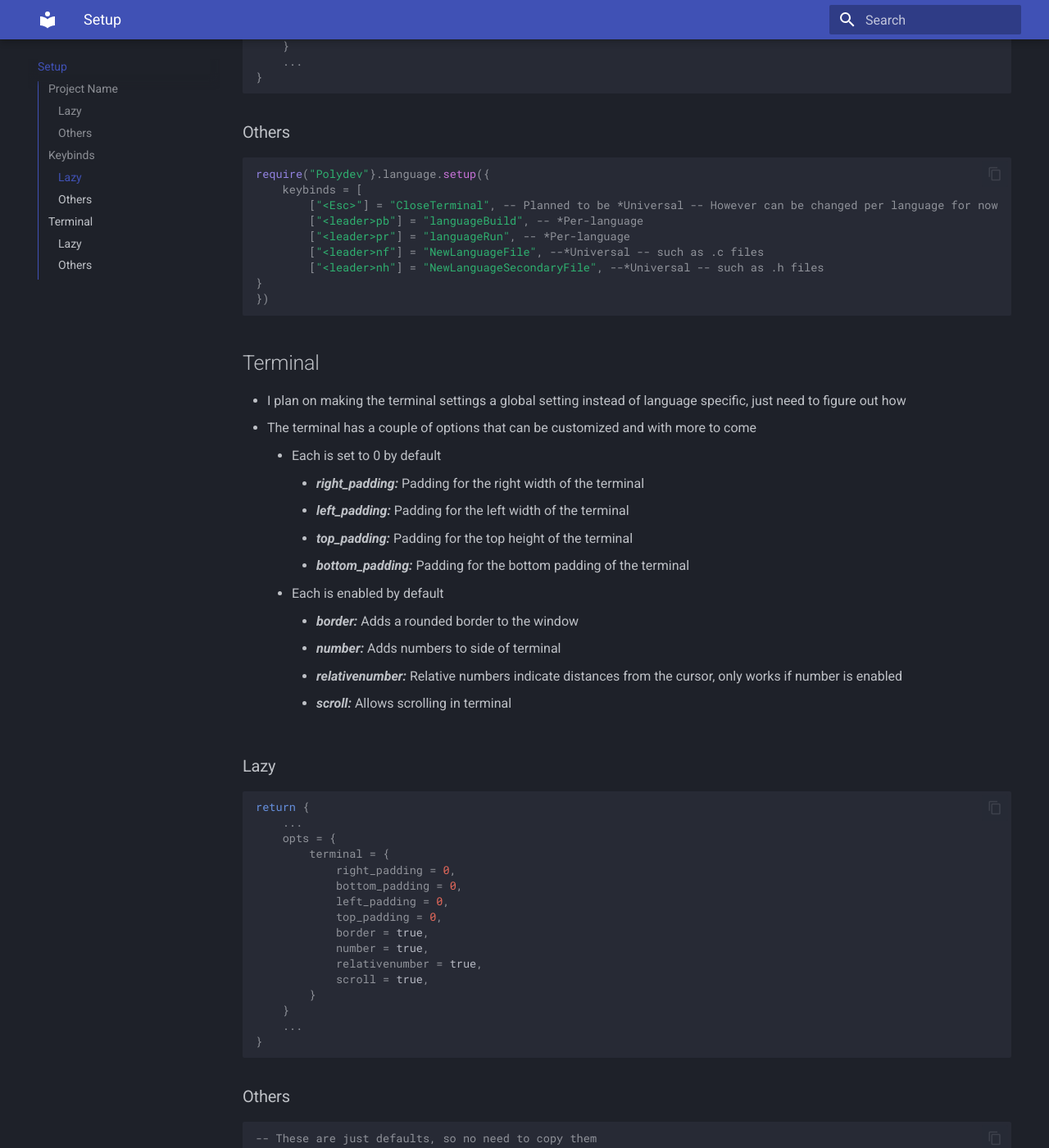
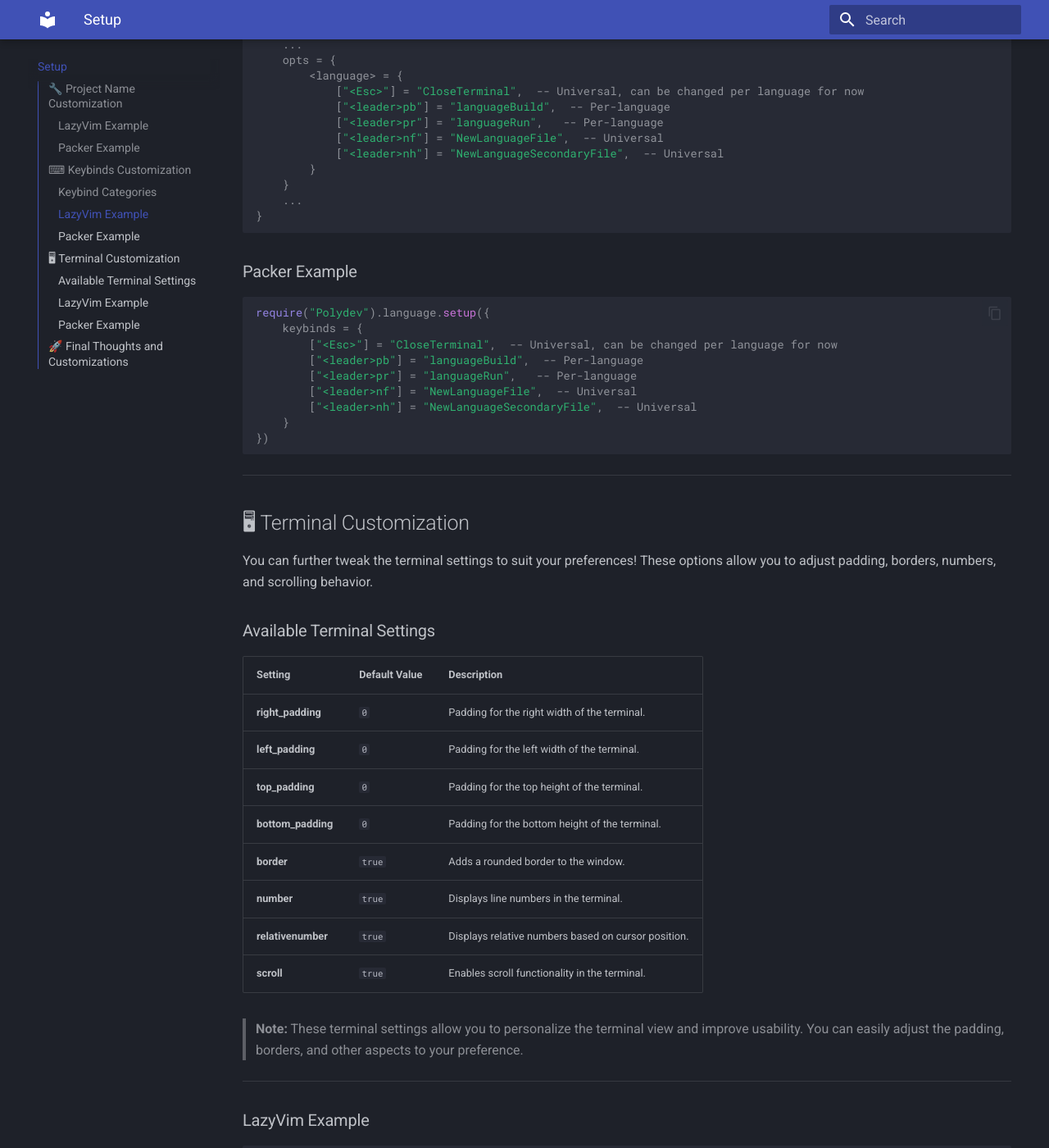
Before and after one commit to DarthMooMancer/Polydev, an MkDocs documentation site: the page built from docs/setup.md, in a window 1280 px wide and 1400 px high, scrolled down 1285 px. Shown: the whole window at 82% size. Built offline with MkDocs 1.6.1 and Material for MkDocs 9.7.7, drawn with Linux system fonts in a browser that asks for light colours; some of the changed text lies outside the part shown.

Commit message:
Update to setup

````diff
--- a/docs/setup.md
+++ b/docs/setup.md
@@ -1,85 +1,98 @@
-# Setup and Customizing
 
-## Project Name
-* You can change the default directory for the project. The project can be made from anywhere you want.
-* It will automatically make the new Root Directory, so you don't have to worry about making it.
+# Setup and Customizing Polydev
 
-### Lazy
+## 🔧 Project Name Customization
+You can easily customize the default directory for your project! The project can be created from any directory, and Polydev will automatically create the required project root directory for you.
+
+> **Note:** `project_root` allows you to customize where your project will be stored. If you don't specify it, the default is `~/Projects/Language`.
+
+---
+### LazyVim Example
+
 ```lua
 return {
     ...
     opts = {
         <language> = {
             project_root = "~/Home/..." -- Default: ~/Projects/Language
-
         }
     }
     ...
 }
 ```
 
-### Others
+### Packer Example
+
 ```lua
 require("Polydev").language.setup({
     project_root = "~/Home/..." -- Default: ~/Projects/Language
 })
 ```
 
-## Keybinds
-* Every language has the almost same keybinds so it is easy to remember keybinds and not have to remember thousands of keybinds.
-* Some languages have separate functions (python has a pip keybind for example) adding more keybinds
 
-```
-Key/
-├── *Universal, cannot be changed through specific language settings
-└── *Per-language, can be changed separately by language if wanted
-```
+## ⌨ Keybinds Customization
+Polydev allows you to easily manage keybinds, providing a uniform way to interact with different languages. Most keybinds are the same across languages, while some have language-specific ones (e.g., Python's pip keybind).
 
-### Lazy
+### Keybind Categories
+| Keybind Type      | Description                                      |
+|-------------------|--------------------------------------------------|
+| **Universal**     | Cannot be changed through specific language settings (e.g., `<leader>nf` for a new file). |
+| **Per-language**  | Can be customized per language (e.g., `<leader>pb` for language build). |
+
+### LazyVim Example
+
 ```lua
 return {
     ...
     opts = {
         <language> = {
-            ["<Esc>"] = "CloseTerminal", -- Planned to be *Universal -- However can be changed per language for now
-            ["<leader>pb"] = "languageBuild", -- *Per-language
-            ["<leader>pr"] = "languageRun", -- *Per-language
-            ["<leader>nf"] = "NewLanguageFile", --*Universal -- such as .c files
-            ["<leader>nh"] = "NewLanguageSecondaryFile", --*Universal -- such as .h files
+            ["<Esc>"] = "CloseTerminal",  -- Universal, can be changed per language for now
+            ["<leader>pb"] = "languageBuild",  -- Per-language
+            ["<leader>pr"] = "languageRun",   -- Per-language
+            ["<leader>nf"] = "NewLanguageFile",  -- Universal
+            ["<leader>nh"] = "NewLanguageSecondaryFile",  -- Universal
         }
     }
     ...
 }
 ```
 
-### Others
+### Packer Example
+
 ```lua
-require("Polydev"}.language.setup({
-    keybinds = [
-        ["<Esc>"] = "CloseTerminal", -- Planned to be *Universal -- However can be changed per language for now
-        ["<leader>pb"] = "languageBuild", -- *Per-language
-        ["<leader>pr"] = "languageRun", -- *Per-language
-        ["<leader>nf"] = "NewLanguageFile", --*Universal -- such as .c files
-        ["<leader>nh"] = "NewLanguageSecondaryFile", --*Universal -- such as .h files
-}
+require("Polydev").language.setup({
+    keybinds = {
+        ["<Esc>"] = "CloseTerminal",  -- Universal, can be changed per language for now
+        ["<leader>pb"] = "languageBuild",  -- Per-language
+        ["<leader>pr"] = "languageRun",   -- Per-language
+        ["<leader>nf"] = "NewLanguageFile",  -- Universal
+        ["<leader>nh"] = "NewLanguageSecondaryFile",  -- Universal
+    }
 })
 ```
 
-## Terminal
-* I plan on making the terminal settings a global setting instead of language specific, just need to figure out how
-* The terminal has a couple of options that can be customized and with more to come
-    - Each is set to 0 by default
-        * **_right_padding:_** Padding for the right width of the terminal
-        * **_left_padding:_** Padding for the left width of the terminal
-        * **_top_padding:_** Padding for the top height of the terminal
-        * **_bottom_padding:_** Padding for the bottom padding of the terminal
-    - Each is enabled by default
-        * **_border:_** Adds a rounded border to the window
-        * **_number:_** Adds numbers to side of terminal
-        * **_relativenumber:_** Relative numbers indicate distances from the cursor, only works if number is enabled
-        * **_scroll:_** Allows scrolling in terminal
+---
 
-### Lazy
+## 🖥 Terminal Customization
+You can further tweak the terminal settings to suit your preferences! These options allow you to adjust padding, borders, numbers, and scrolling behavior.
+
+### Available Terminal Settings
+| Setting          | Default Value   | Description                                             |
+|------------------|-----------------|---------------------------------------------------------|
+| **right_padding** | `0`             | Padding for the right width of the terminal.            |
+| **left_padding**  | `0`             | Padding for the left width of the terminal.             |
+| **top_padding**   | `0`             | Padding for the top height of the terminal.             |
+| **bottom_padding**| `0`             | Padding for the bottom height of the terminal.          |
+| **border**        | `true`          | Adds a rounded border to the window.                    |
+| **number**        | `true`          | Displays line numbers in the terminal.                  |
+| **relativenumber**| `true`          | Displays relative numbers based on cursor position.     |
+| **scroll**        | `true`          | Enables scroll functionality in the terminal.           |
+
+> **Note:** These terminal settings allow you to personalize the terminal view and improve usability. You can easily adjust the padding, borders, and other aspects to your preference.
+
+---
+### LazyVim Example
+
 ```lua
 return {
     ...
@@ -99,10 +112,9 @@
 }
 ```
 
-### Others
+### Packer Example
 
 ```lua
--- These are just defaults, so no need to copy them
 require("Polydev").setup({
     terminal = {
         right_padding = 0,
@@ -116,3 +128,9 @@
     }
 })
 ```
+
+
+## 🚀 Final Thoughts and Customizations
+This guide provided you with the basic configuration steps for setting up Polydev with your preferred package manager and customizing key aspects like project names, keybinds, and terminal settings.
+
+You can further explore other Polydev features and modify the configuration to suit your development workflow.
````
